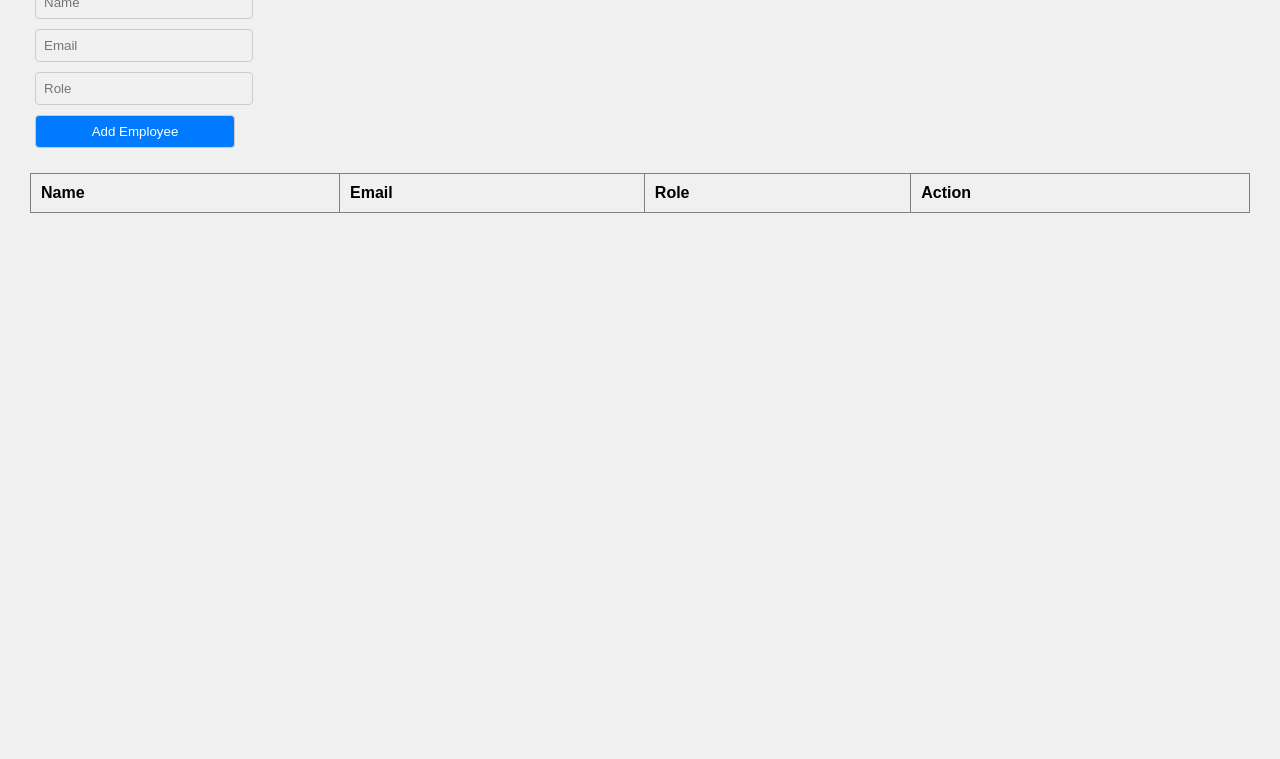
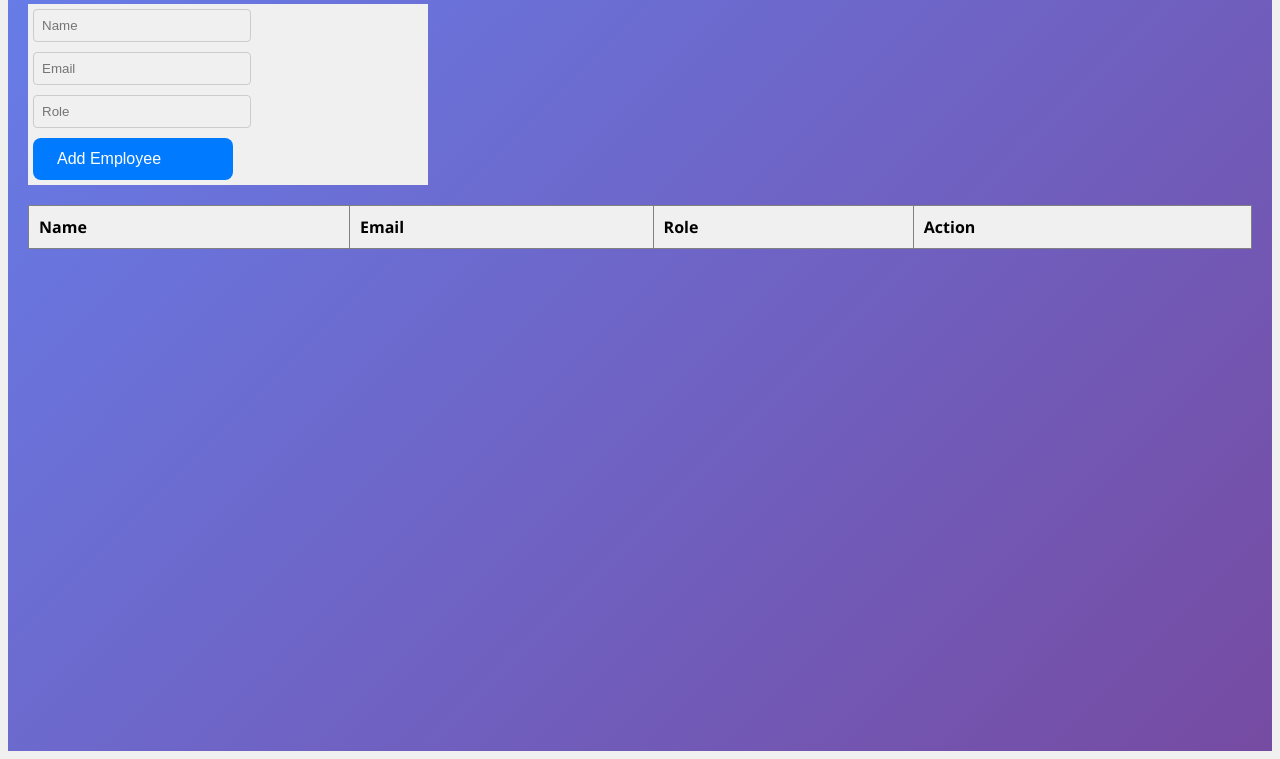
Before and after one commit to dipanshi-verma/Employee_Management_System, a plain HTML site: page index.html in a window 1280 px wide. Shown: the part 97-856 px from the top of the page. Before the commit the page ends 800 px from the top, so only its background shows below. Drawn offline with Linux system fonts and the light colour scheme.

Commit message:
Update index.html

```diff
--- a/index.html
+++ b/index.html
@@ -10,9 +10,13 @@
 
         }
         body{
-            font-family: Arial, Helvetica, sans-serif;
-            margin: 30px;
-        }
+            font-family: 'Segoe UI', Tahoma, Geneva, Verdana, sans-serif;
+            background: linear-gradient(135deg, #667eea 0%, #764ba2 100%);
+            min-height: 100vh;
+            padding: 20px;
+            }
+
+
         form input,form button{
             margin:5px;
             padding: 8px;
@@ -24,6 +28,19 @@
             width:200px;
 
 
+        }
+        .btn {
+            padding: 12px 24px;
+            border: none;
+            border-radius: 8px;
+            font-size: 1rem;
+            font-weight: 500;
+            cursor: pointer;
+            transition: all 0.2s ease;
+            display: inline-flex;
+            align-items: center;
+            gap: 8px;
+            text-decoration: none;
         }
 
         button{
@@ -52,6 +69,7 @@
             padding: 10px;
             text-align: left;
         }
+
     </style>
 </head>
 <body>
@@ -60,7 +78,7 @@
         <input type="text" id = "name" placeholder="Name" required>
         <input type="email" id = "email" placeholder="Email" required>
         <input type="text" id = "role" placeholder="Role" required>
-        <button type="submit">Add Employee</button>
+        <button type="submit" class="btn">Add Employee</button>
 
     </form>
     <table id="employee-table">
```
